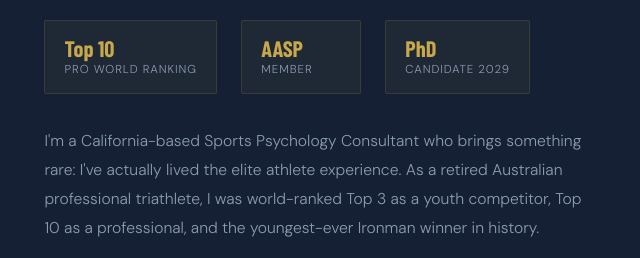
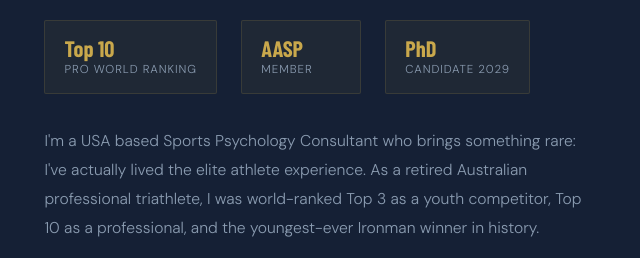
Before and after one commit to Coachbp/coachbperformance, a plain HTML site: page index.html in a window 1280 px wide. Shown: the part 2760-3018 px from the top of the page, 58-698 px from the left. Drawn offline with nearby package versions, Linux system fonts and the light colour scheme; a web font is replaced by a local one.

Commit message:
Update index.html

```diff
--- a/index.html
+++ b/index.html
@@ -259,7 +259,7 @@
       <div class="credential"><strong>AASP</strong><span>Member</span></div>
       <div class="credential"><strong>PhD</strong><span>Candidate 2029</span></div>
     </div>
-    <p>I'm a California-based Sports Psychology Consultant who brings something rare: I've actually lived the elite athlete experience. As a retired Australian professional triathlete, I was world-ranked Top 3 as a youth competitor, Top 10 as a professional, and the youngest-ever Ironman winner in history.</p>
+    <p>I'm a USA based Sports Psychology Consultant who brings something rare: I've actually lived the elite athlete experience. As a retired Australian professional triathlete, I was world-ranked Top 3 as a youth competitor, Top 10 as a professional, and the youngest-ever Ironman winner in history.</p>
     <p>I pair that lived experience with formal training in sports psychology and behavioral science — plus an approachable style that helps athletes open up and do real work. I'm also a mother of four competitive kids, giving me a unique lens on the family dynamics that shape athlete mindset.</p>
     <p>In 2025 I commenced my doctoral degree, bringing cutting-edge research directly into the program you'll be using.</p>
     <a class="btn-secondary" href="#contact" style="margin-top:1rem;">Work with Coach B →</a>
```
